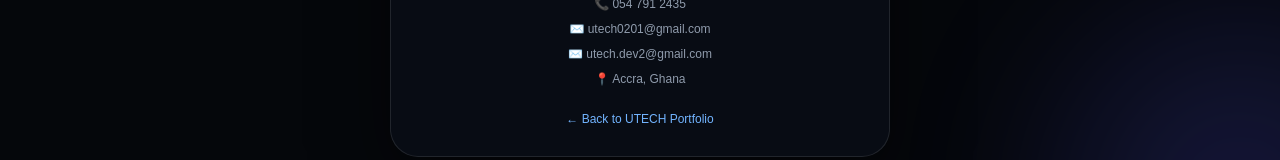
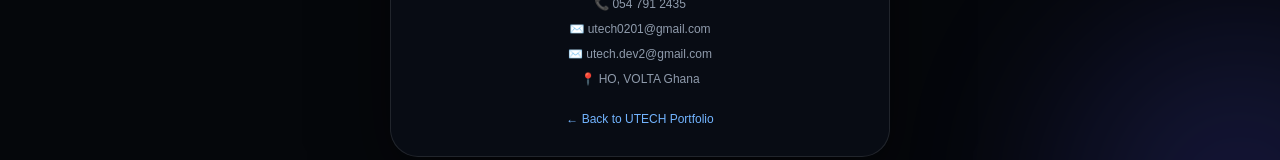
Before and after one commit to utech0201-debug/utech-portfolio, a Next.js app: page /connect in a window 1280 px wide. Shown: the part 592-752 px from the top of the page. Built offline with nearby package versions, Linux system fonts and the light colour scheme.

Commit message:
Update location from Accra to HO, VOLTA Ghana

```diff
--- a/src/app/connect/page.tsx
+++ b/src/app/connect/page.tsx
@@ -56,7 +56,7 @@
           <a href="tel:+233547912435">📞 054 791 2435</a>
           <a href="mailto:utech0201@gmail.com">✉️ utech0201@gmail.com</a>
           <a href="mailto:utech.dev2@gmail.com">✉️ utech.dev2@gmail.com</a>
-          <span>📍 Accra, Ghana</span>
+          <span>📍 HO, VOLTA Ghana</span>
         </div>
 
         <Link className="back-link" href="/">
```
